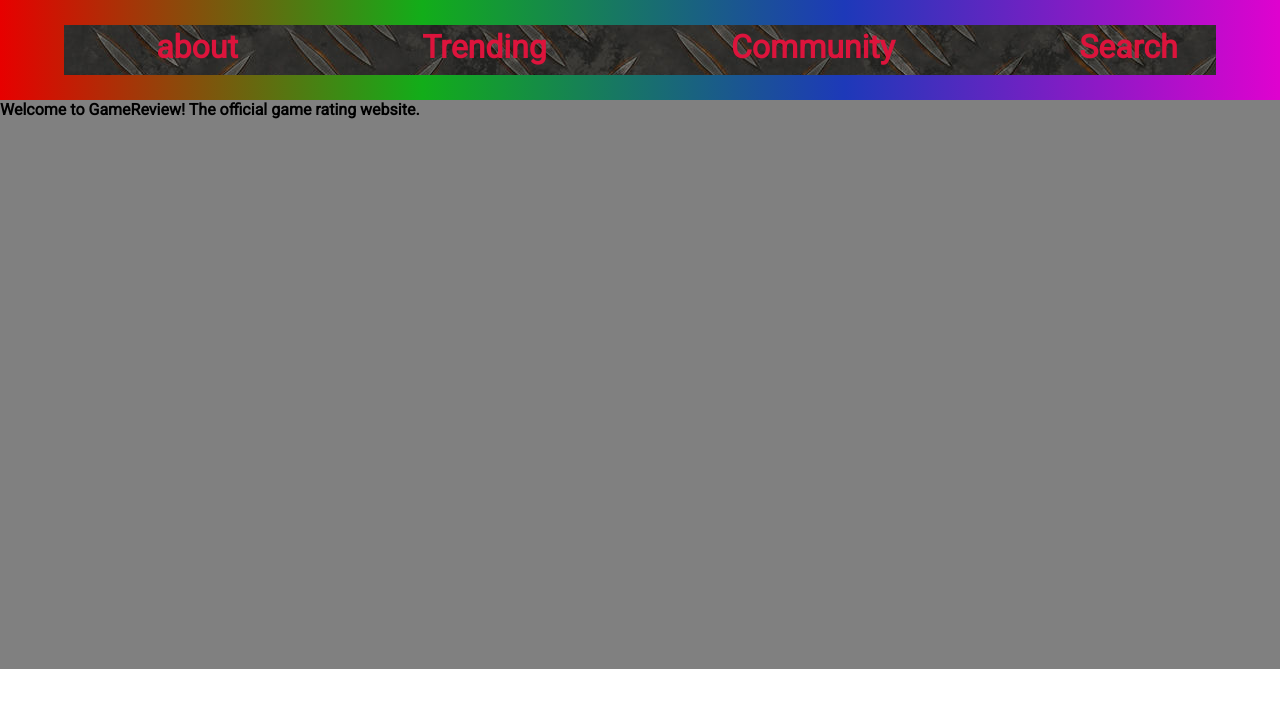
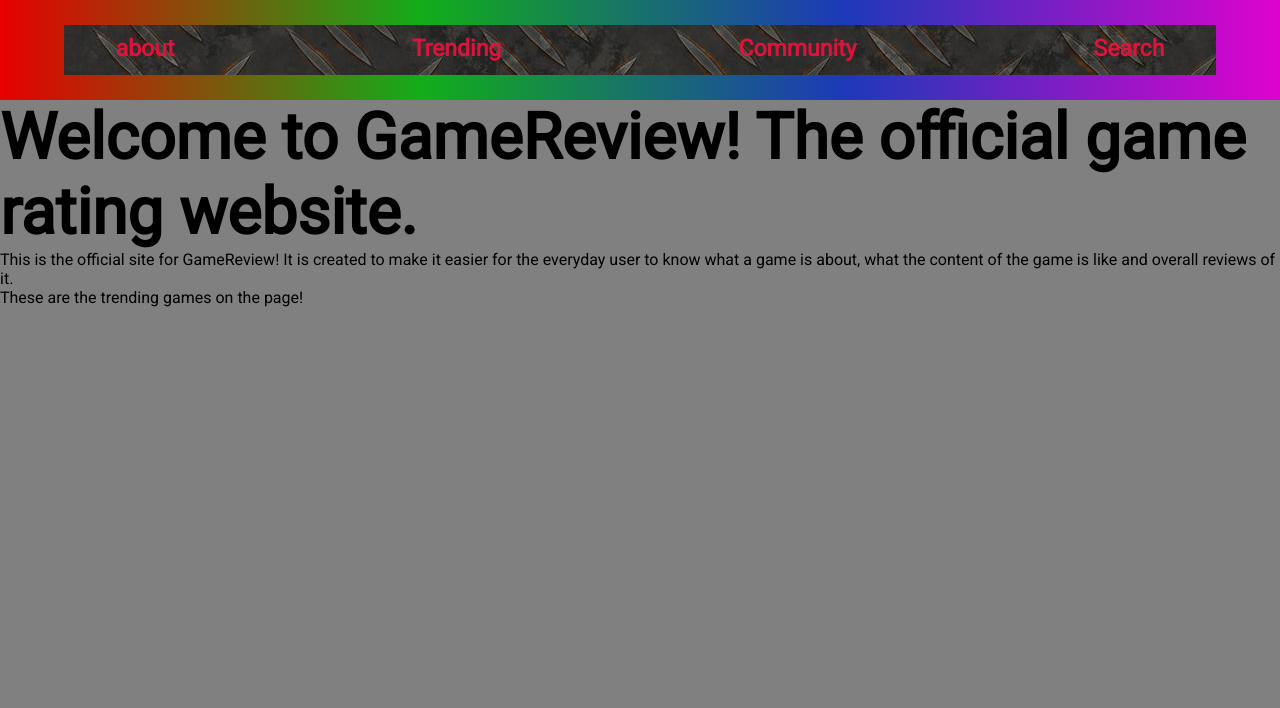
Before and after one commit to Samstroyer/Samuel-Palmer-Projekt1, a plain HTML site: page sub pages/index.html in a window 1280 px wide. Drawn offline with Linux system fonts and the light colour scheme.

Commit message:
Mindre ändringar, Börjat på innehållet i sidan

```diff
--- a/style.css
+++ b/style.css
@@ -14,10 +14,10 @@
   height: 100px;
   background-image: linear-gradient(
     90deg,
-    rgba(231, 0, 0, 1) 0%,
-    rgba(18, 173, 25, 1) 33%,
-    rgba(29, 57, 185, 1) 66%,
-    rgba(223, 2, 207, 1) 100%
+    rgb(231, 0, 0) 0%,
+    rgb(18, 173, 25) 33%,
+    rgb(29, 57, 185) 66%,
+    rgb(223, 2, 207) 100%
   );
 }
 
@@ -30,17 +30,19 @@
 }
 
 .navBar a {
+  line-height: 3rem;
   text-decoration: none;
-  font-size: 2rem;
+  font-size: max(1.8vw, 10px);
   color: crimson;
-  padding: 0.25% 3%;
-  margin: 0% 5%;
+  padding: 0% 3ch;
+  padding-bottom: 0px;
+  margin: 0% 1vw;
   cursor: pointer;
 }
 
-a:hover {
-  background-color: rgba(100, 100, 100, 0.8);
-  box-shadow: 0px 0px 20px violet;
+a:hover,
+a:focus {
+  box-shadow: inset 0px 0px 10px violet;
   transition: all 200ms ease-out;
 }
 
@@ -50,6 +52,7 @@ a:hover {
   padding-bottom: 43%;
 }
 
-h1 {
-  font-size: 1rem;
+#mainBody h1 {
+  transform: translate();
+  font-size: 5vw;
 }
--- a/sub pages/index.html
+++ b/sub pages/index.html
@@ -22,6 +22,15 @@
     </div>
     <div id="mainBody">
       <h1>Welcome to GameReview! The official game rating website.</h1>
+      <p>
+        This is the official site for GameReview! It is created to make it
+        easier for the everyday user to know what a game is about, what the
+        content of the game is like and overall reviews of it.
+      </p>
+      <div id="trending-section">
+        <p>These are the trending games on the page!</p>
+        <div id="content"></div>
+      </div>
     </div>
   </body>
 </html>
```
